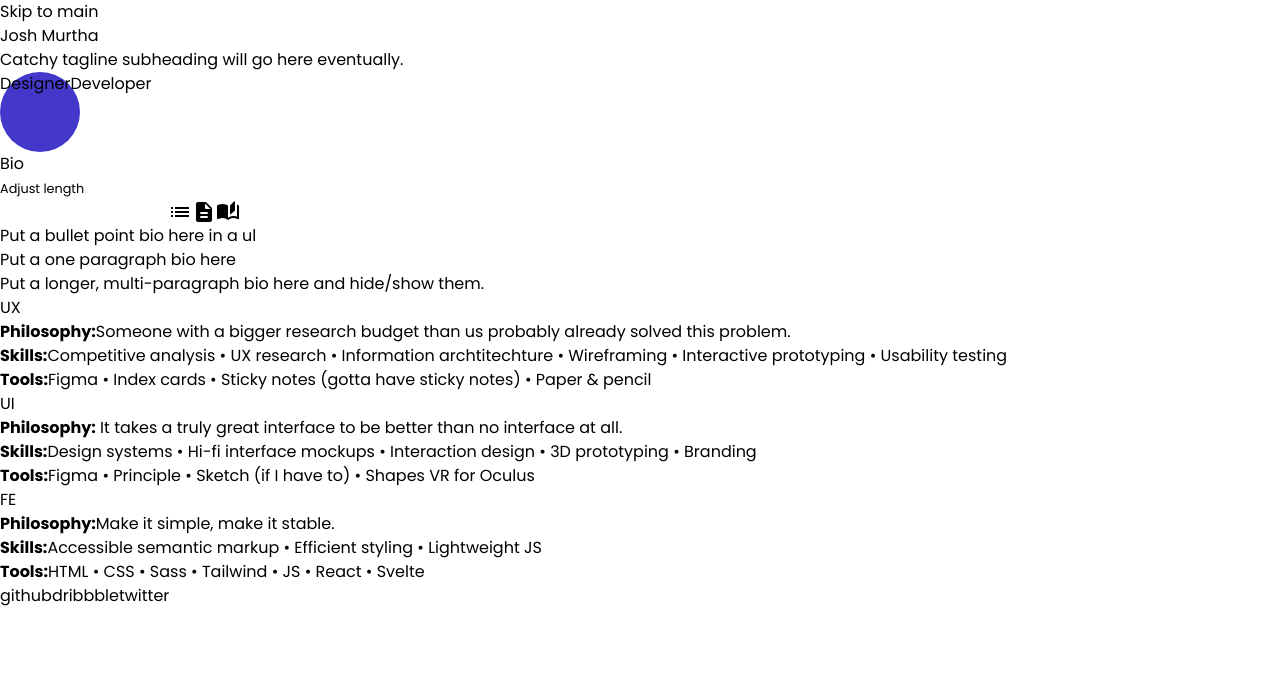
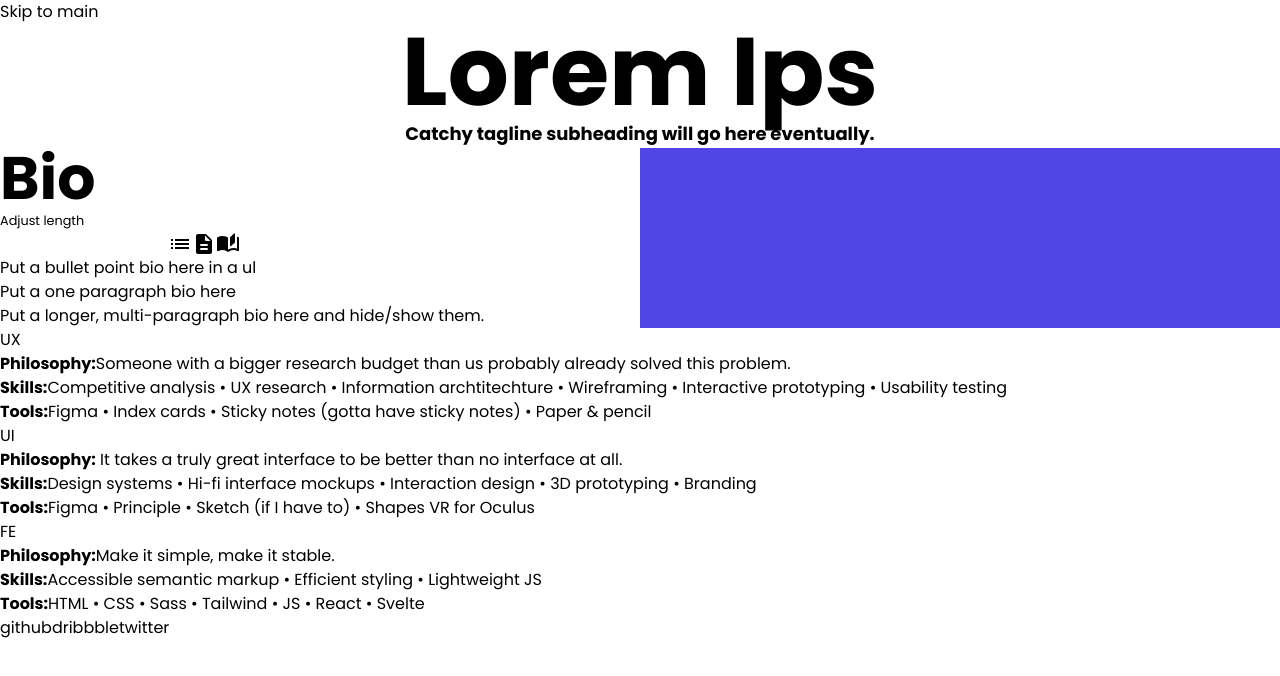
Before and after one commit to murthajosh/portfolio, a plain HTML site: page index.html in a window 1280 px wide. Drawn offline with nearby package versions, Linux system fonts and the light colour scheme.

Commit message:
adding in some styles and some layout markup.

```diff
--- a/index.html
+++ b/index.html
@@ -23,12 +23,6 @@
             .container {
                 margin: 0 auto;
             }
-            .image-placeholder:before {
-            content: 'Designer';
-            }
-            .image-placeholder:after {
-                content: 'Developer';
-            }
         }
         </style>
     <title>Josh Murtha</title>
@@ -40,14 +34,14 @@
     </header>
         <section class="hero">
             <div class="container">
-                <h1>Josh Murtha</h1>
-                <p>Catchy tagline subheading will go here eventually.</p>
-                <div class="image-placeholder w-20 h-20 rounded-full bg-indigo-700"></div>
-            </div>
+                <h1 class="text-4xl sm:text-5xl md:text-6xl lg:text-7xl xl:text-8xl text-center font-bold">Lorem Ips</h1>
+                <p class="text-base md:text-lg font-bold text-center">Catchy tagline subheading will go here eventually.</p>
         </section>
         <section class="bio">
             <div class="container">
-                <h2>Bio</h2>
+                <div class="flex">
+                    <div class="basis-1/2">
+                        <h2 class="text-2xl sm:text-3xl md:text-4xl lg:text-5xl xl:text-6xl font-bold">Bio</h2>
                         <small>Adjust length</small>
                           <div class="flex">
                               <i class="material-icons-round">format_list</i>
@@ -57,6 +51,11 @@
                           <p>Put a bullet point bio here in a ul</p>
                           <p>Put a one paragraph bio here</p>
                           <p>Put a longer, multi-paragraph bio here and hide/show them.</p>
+                    </div>
+                    <div class="basis-1/2 bg-indigo-600">
+
+                    </div>
+                </div>
             </div>
         </section>
         <section class="ux">
```
Lines whose indentation alone changed are shown as unchanged.
